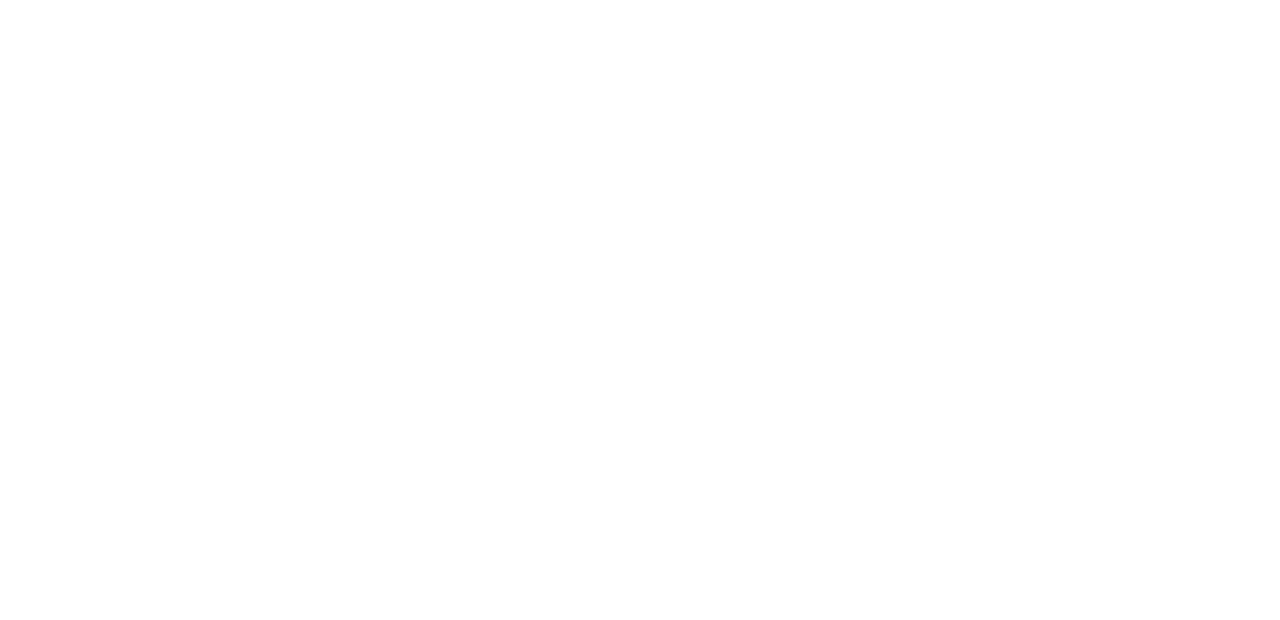
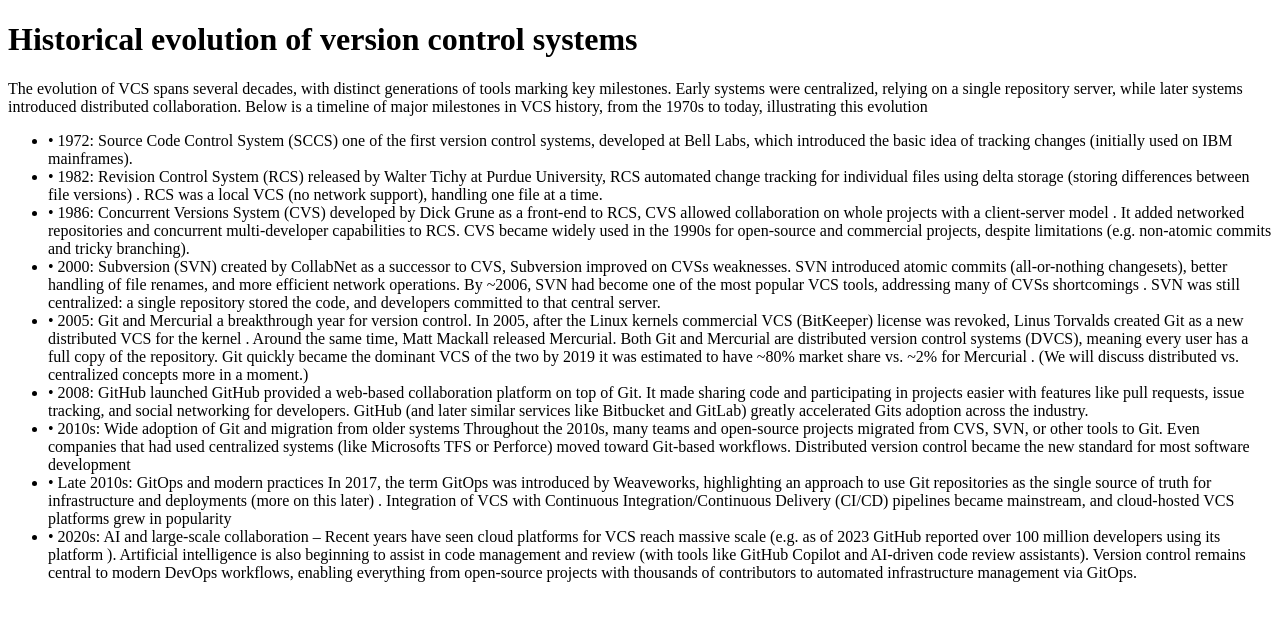
Before and after one commit to Artem-Mazur/-vcs-trends-site, a plain HTML site: page history.html in a window 1280 px wide. Drawn offline with Linux system fonts and the light colour scheme.

Commit message:
edited 2 files

```diff
--- a/history.html
+++ b/history.html
@@ -6,6 +6,73 @@
     <title>Document</title>
 </head>
 <body>
+    <h1>Historical evolution of version control systems</h1>
+    <p>The evolution of VCS spans several decades, with distinct generations of tools marking key milestones.
+Early systems were centralized, relying on a single repository server, while later systems introduced
+distributed collaboration. Below is a timeline of major milestones in VCS history, from the 1970s to
+today, illustrating this evolution
+</p>
+    <ul>
+        <li>
+          •  1972: Source Code Control System (SCCS)  one of the first version control systems, developed
+at Bell Labs, which introduced the basic idea of tracking changes (initially used on IBM
+mainframes).
+        </li>
+        <li>
+          •  1982: Revision Control System (RCS)  released by Walter Tichy at Purdue University, RCS
+automated change tracking for individual files using delta storage (storing differences between
+file versions) . RCS was a local VCS (no network support), handling one file at a time.
+        </li>
+        <li>
+          •  1986: Concurrent Versions System (CVS)  developed by Dick Grune as a front-end to RCS, CVS
+allowed collaboration on whole projects with a client-server model . It added networked
+repositories and concurrent multi-developer capabilities to RCS. CVS became widely used in the
+1990s for open-source and commercial projects, despite limitations (e.g. non-atomic commits
+and tricky branching).
+        </li>
+        <li>
+          •  2000: Subversion (SVN)  created by CollabNet as a successor to CVS, Subversion improved on
+CVSs weaknesses. SVN introduced atomic commits (all-or-nothing changesets), better handling
+of file renames, and more efficient network operations. By ~2006, SVN had become one of the
+most popular VCS tools, addressing many of CVSs shortcomings . SVN was still
+centralized: a single repository stored the code, and developers committed to that central server.
+        </li>
+        <li>
+          •  2005: Git and Mercurial a breakthrough year for version control. In 2005, after the Linux
+kernels commercial VCS (BitKeeper) license was revoked, Linus Torvalds created Git as a new
+distributed VCS for the kernel . Around the same time, Matt Mackall released Mercurial. Both
+Git and Mercurial are distributed version control systems (DVCS), meaning every user has a
+full copy of the repository. Git quickly became the dominant VCS of the two  by 2019 it was
+estimated to have ~80% market share vs. ~2% for Mercurial . (We will discuss distributed vs.
+centralized concepts more in a moment.)
+        </li>
+    <li>  • 2008: GitHub launched  GitHub provided a web-based collaboration platform on top of Git. It
+made sharing code and participating in projects easier with features like pull requests, issue
+tracking, and social networking for developers. GitHub (and later similar services like Bitbucket
+and GitLab) greatly accelerated Gits adoption across the industry.</li>
+<li>
+        • 2010s: Wide adoption of Git and migration from older systems  Throughout the 2010s, many
+teams and open-source projects migrated from CVS, SVN, or other tools to Git. Even companies
+that had used centralized systems (like Microsofts TFS or Perforce) moved toward Git-based
+workflows. Distributed version control became the new standard for most software
+development
+</li>
+<li>
+   •  Late 2010s: GitOps and modern practices  In 2017, the term GitOps was introduced by
+Weaveworks, highlighting an approach to use Git repositories as the single source of truth for
+infrastructure and deployments (more on this later) . Integration of VCS with Continuous
+Integration/Continuous Delivery (CI/CD) pipelines became mainstream, and cloud-hosted VCS
+platforms grew in popularity
+</li>
+<li>
+   • 2020s: AI and large-scale collaboration – Recent years have seen cloud platforms for VCS reach
+massive scale (e.g. as of 2023 GitHub reported over 100 million developers using its platform
+). Artificial intelligence is also beginning to assist in code management and review (with tools
+like GitHub Copilot and AI-driven code review assistants). Version control remains central to
+modern DevOps workflows, enabling everything from open-source projects with thousands of
+contributors to automated infrastructure management via GitOps.
+</li>
+    </ul>
 
 </body>
 </html>
```
Also changed, not shown: index.html (+22 -3 lines).
